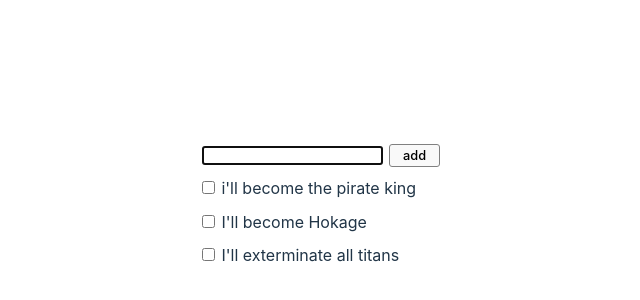
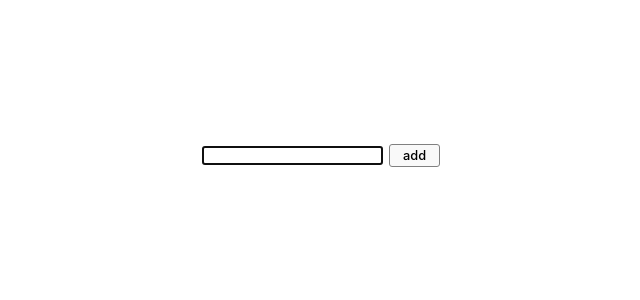
Before and after one commit to booi-dev/todo-redux-app, a React (Vite) app: page / in a window 1280 px wide. Shown: the part 18-318 px from the top of the page, without its empty margins (316-956 px from the left). Built offline with nearby package versions, Linux system fonts and the light colour scheme.

Commit message:
Add localstorage to stor todo

```diff
--- a/src/App.jsx
+++ b/src/App.jsx
@@ -5,33 +5,31 @@ import TodoList from "./components/TodoList";
 
 import './App.css'
 
+const LOCAL_STORAGE_KEY = "boma_todo_data";
+
 function App() {
 
-  const initialTodos = [
-    {
-      id: nanoid(),
-      complete: false,
-      name: "i'll become the pirate king"
-    },
-    {
-      id: nanoid(),
-      complete: true,
-      name: "I'll become Hokage"
-    },
-    {
-      id: nanoid(),
-      complete: false,
-      name: "I'll exterminate all titans"
+  const [todos, setTodos] = useState([]);
+
+  useEffect(() => {
+    let todoList = []
+    for (let i = 0; i < localStorage.length; i++) {
+      let key = localStorage.key(i)
+      let item = localStorage.getItem(key)
+      let todo = JSON.parse(item)
+      todoList.push(todo)
     }
-  ]
+    setTodos(todoList)
+  }, []);
 
-
-
-  const [todos, setTodos] = useState(initialTodos)
+  // useEffect(() => {
+  //   // fires when todos array is updated
+  //   console.log(todos)
+  // }, [todos]);
 
   const addTodoHandler = function (todo) {
-    // initialTodos.push(todo)
-    setTodos([todo, ...todos])
+    localStorage.setItem(`${todo.id}`, JSON.stringify(todo))
+    setTodos([todo, ...todos]);
   }
 
 
```
